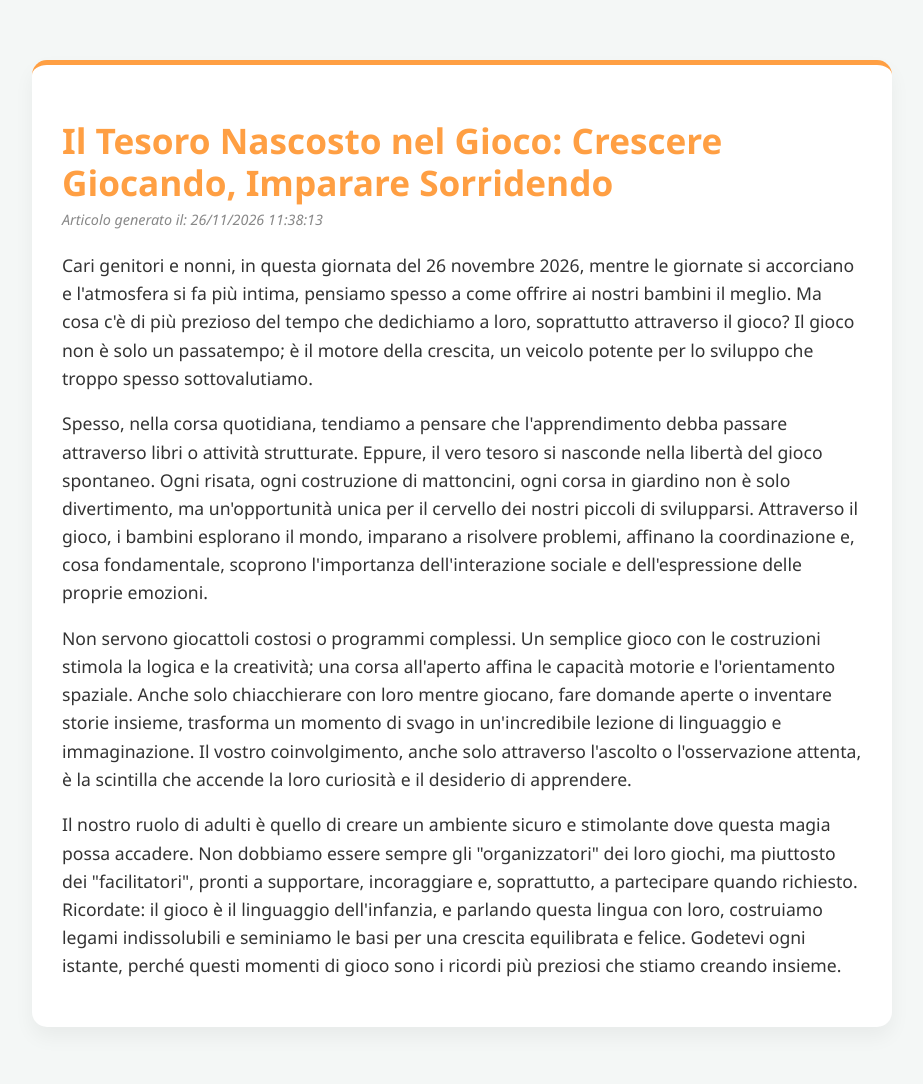
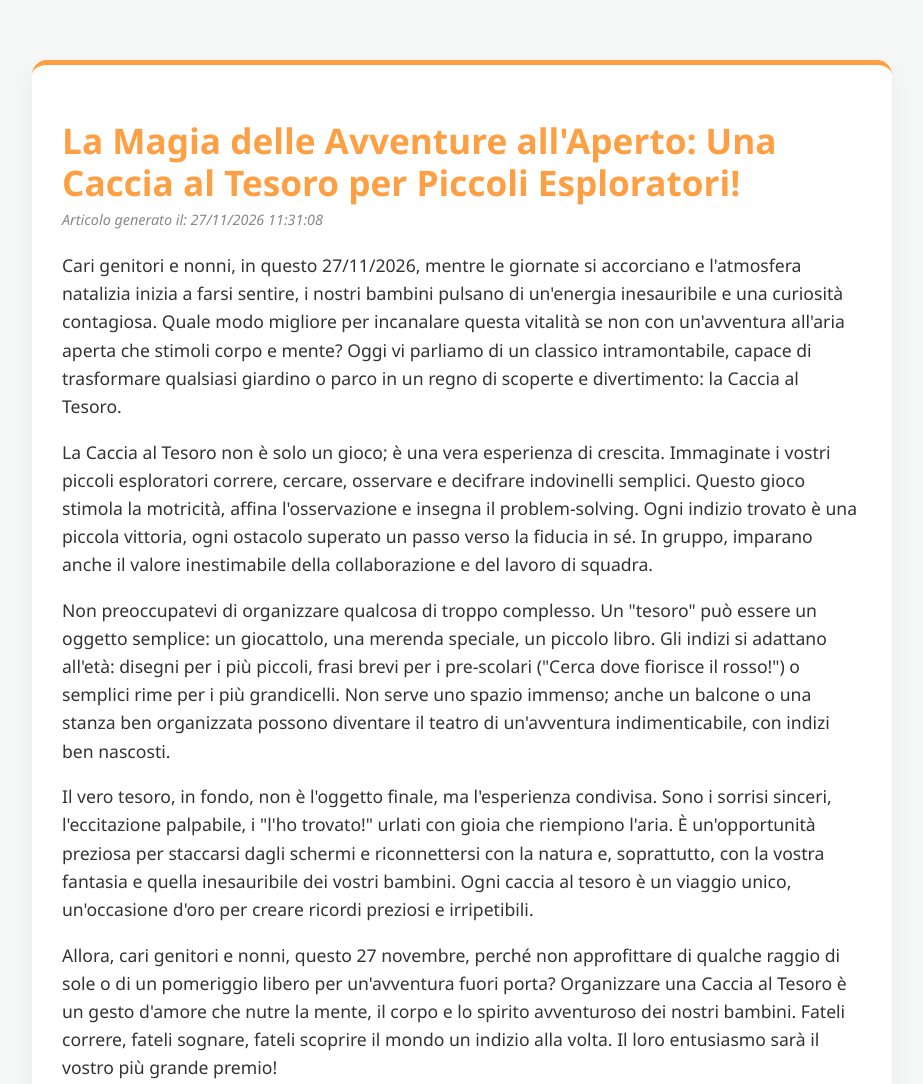
Before and after one commit to oleizard/orvia.github.io, a plain HTML site: page index.html in a window 1280 px wide. Shown: the whole page, without its empty margins (178-1101 px from the left). Drawn offline with Linux system fonts and the light colour scheme.

Commit message:
Aggiornamento automatico articolo quotidiano

```diff
--- a/index.html
+++ b/index.html
@@ -16,16 +16,14 @@
 </head>
 <body>
     <div class="container">
-        <h1>Il Tesoro Nascosto nel Gioco: Crescere Giocando, Imparare Sorridendo</h1>
-        <span class="data">Articolo generato il: 26/11/2026 11:38:13</span>
+        <h1>La Magia delle Avventure all'Aperto: Una Caccia al Tesoro per Piccoli Esploratori!</h1>
+        <span class="data">Articolo generato il: 27/11/2026 11:31:08</span>
         <div>
-            <p>Cari genitori e nonni, in questa giornata del 26 novembre 2026, mentre le giornate si accorciano e l'atmosfera si fa più intima, pensiamo spesso a come offrire ai nostri bambini il meglio. Ma cosa c'è di più prezioso del tempo che dedichiamo a loro, soprattutto attraverso il gioco? Il gioco non è solo un passatempo; è il motore della crescita, un veicolo potente per lo sviluppo che troppo spesso sottovalutiamo.</p>
-
-            <p>Spesso, nella corsa quotidiana, tendiamo a pensare che l'apprendimento debba passare attraverso libri o attività strutturate. Eppure, il vero tesoro si nasconde nella libertà del gioco spontaneo. Ogni risata, ogni costruzione di mattoncini, ogni corsa in giardino non è solo divertimento, ma un'opportunità unica per il cervello dei nostri piccoli di svilupparsi. Attraverso il gioco, i bambini esplorano il mondo, imparano a risolvere problemi, affinano la coordinazione e, cosa fondamentale, scoprono l'importanza dell'interazione sociale e dell'espressione delle proprie emozioni.</p>
-
-            <p>Non servono giocattoli costosi o programmi complessi. Un semplice gioco con le costruzioni stimola la logica e la creatività; una corsa all'aperto affina le capacità motorie e l'orientamento spaziale. Anche solo chiacchierare con loro mentre giocano, fare domande aperte o inventare storie insieme, trasforma un momento di svago in un'incredibile lezione di linguaggio e immaginazione. Il vostro coinvolgimento, anche solo attraverso l'ascolto o l'osservazione attenta, è la scintilla che accende la loro curiosità e il desiderio di apprendere.</p>
-
-            <p>Il nostro ruolo di adulti è quello di creare un ambiente sicuro e stimolante dove questa magia possa accadere. Non dobbiamo essere sempre gli "organizzatori" dei loro giochi, ma piuttosto dei "facilitatori", pronti a supportare, incoraggiare e, soprattutto, a partecipare quando richiesto. Ricordate: il gioco è il linguaggio dell'infanzia, e parlando questa lingua con loro, costruiamo legami indissolubili e seminiamo le basi per una crescita equilibrata e felice. Godetevi ogni istante, perché questi momenti di gioco sono i ricordi più preziosi che stiamo creando insieme.</p>
+            <p>Cari genitori e nonni, in questo 27/11/2026, mentre le giornate si accorciano e l'atmosfera natalizia inizia a farsi sentire, i nostri bambini pulsano di un'energia inesauribile e una curiosità contagiosa. Quale modo migliore per incanalare questa vitalità se non con un'avventura all'aria aperta che stimoli corpo e mente? Oggi vi parliamo di un classico intramontabile, capace di trasformare qualsiasi giardino o parco in un regno di scoperte e divertimento: la Caccia al Tesoro.</p>
+            <p>La Caccia al Tesoro non è solo un gioco; è una vera esperienza di crescita. Immaginate i vostri piccoli esploratori correre, cercare, osservare e decifrare indovinelli semplici. Questo gioco stimola la motricità, affina l'osservazione e insegna il problem-solving. Ogni indizio trovato è una piccola vittoria, ogni ostacolo superato un passo verso la fiducia in sé. In gruppo, imparano anche il valore inestimabile della collaborazione e del lavoro di squadra.</p>
+            <p>Non preoccupatevi di organizzare qualcosa di troppo complesso. Un "tesoro" può essere un oggetto semplice: un giocattolo, una merenda speciale, un piccolo libro. Gli indizi si adattano all'età: disegni per i più piccoli, frasi brevi per i pre-scolari ("Cerca dove fiorisce il rosso!") o semplici rime per i più grandicelli. Non serve uno spazio immenso; anche un balcone o una stanza ben organizzata possono diventare il teatro di un'avventura indimenticabile, con indizi ben nascosti.</p>
+            <p>Il vero tesoro, in fondo, non è l'oggetto finale, ma l'esperienza condivisa. Sono i sorrisi sinceri, l'eccitazione palpabile, i "l'ho trovato!" urlati con gioia che riempiono l'aria. È un'opportunità preziosa per staccarsi dagli schermi e riconnettersi con la natura e, soprattutto, con la vostra fantasia e quella inesauribile dei vostri bambini. Ogni caccia al tesoro è un viaggio unico, un'occasione d'oro per creare ricordi preziosi e irripetibili.</p>
+            <p>Allora, cari genitori e nonni, questo 27 novembre, perché non approfittare di qualche raggio di sole o di un pomeriggio libero per un'avventura fuori porta? Organizzare una Caccia al Tesoro è un gesto d'amore che nutre la mente, il corpo e lo spirito avventuroso dei nostri bambini. Fateli correre, fateli sognare, fateli scoprire il mondo un indizio alla volta. Il loro entusiasmo sarà il vostro più grande premio!</p>
         </div>
     </div>
     </body>
```
